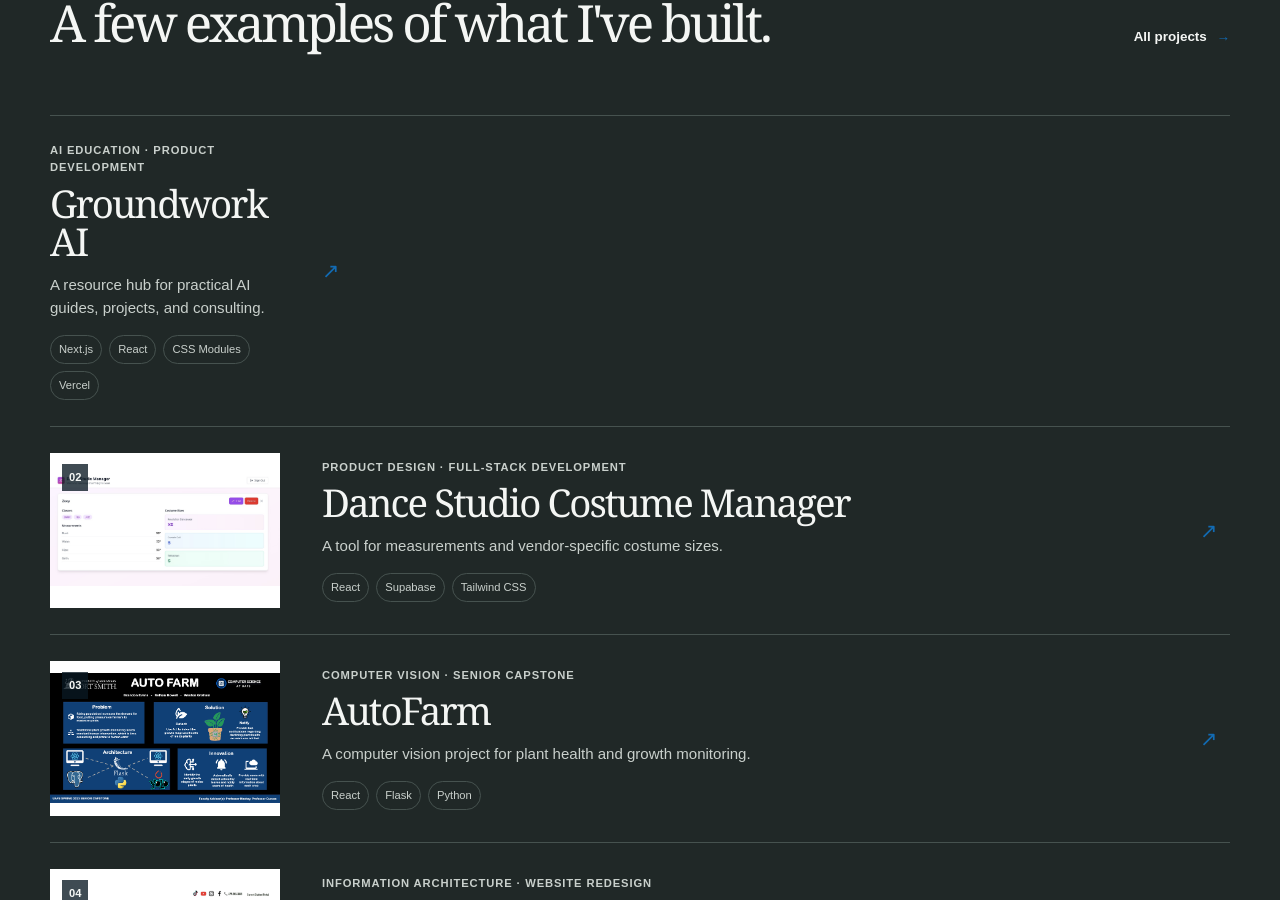
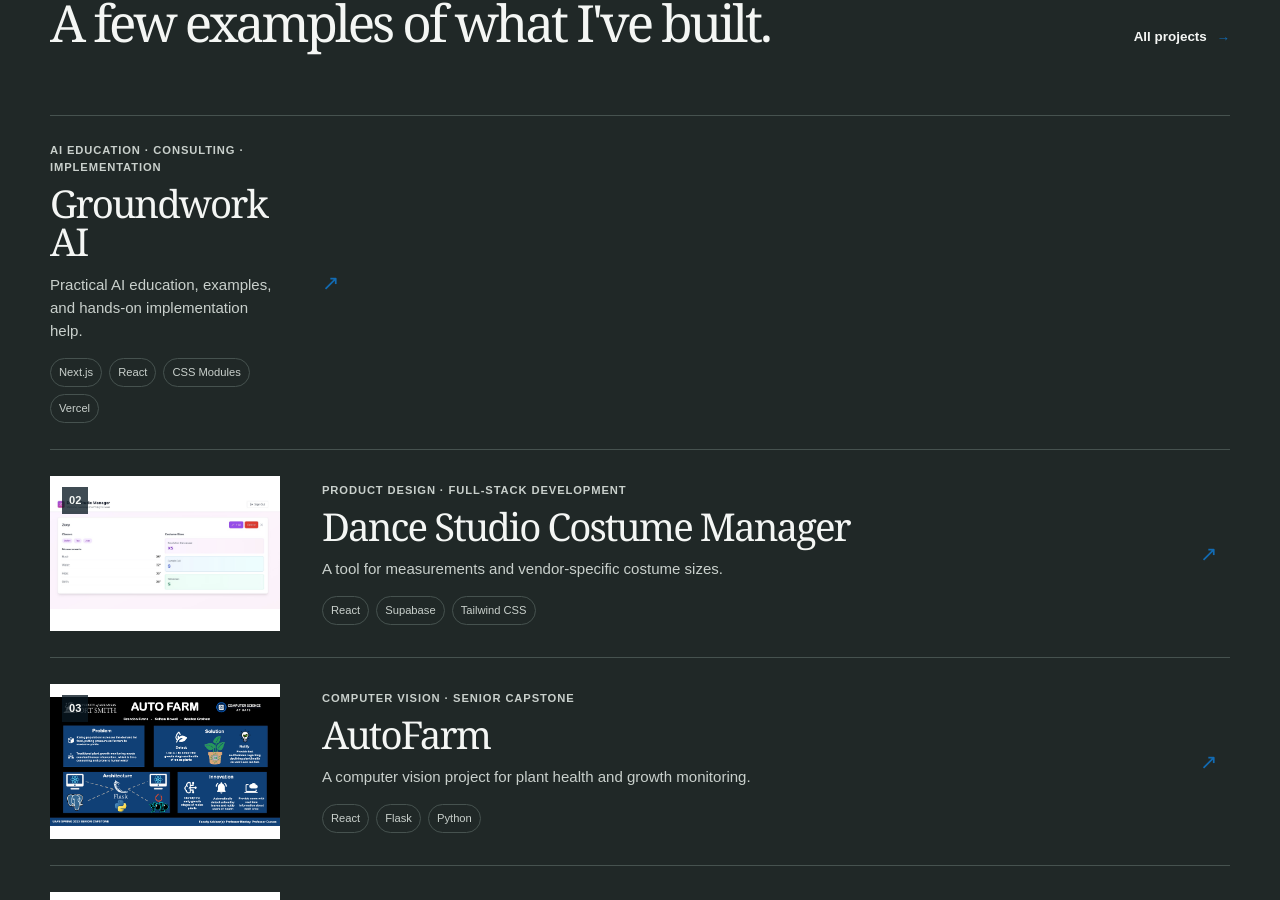
Before and after one commit to westongraham/westongraham.com, a Next.js app: page / in a window 1280 px wide. Shown: the part 3339-4239 px from the top of the page. Built offline with nearby package versions, Linux system fonts and the light colour scheme.

Commit message:
Refine Groundwork AI project positioning

```diff
--- a/src/data/case-studies.ts
+++ b/src/data/case-studies.ts
@@ -38,34 +38,39 @@
   {
     slug: "groundwork-ai",
     title: "Groundwork AI",
-    eyebrow: "AI education · Product development",
+    eyebrow: "AI education · Consulting · Implementation",
     summary:
-      "A practical AI resource hub that helps individuals and small businesses move from curiosity to real-world adoption.",
+      "A practical AI education and consulting platform that helps everyday people and small businesses understand, adopt, and implement AI.",
     cardDescription:
-      "A resource hub for practical AI guides, projects, and consulting.",
-    users: ["Individuals exploring AI", "Small-business teams"],
-    role: "Designed and built the product, content system, and responsive web experience.",
+      "Practical AI education, examples, and hands-on implementation help.",
+    users: [
+      "Everyday people who want to use AI in their daily lives",
+      "Small businesses exploring AI adoption and automation",
+    ],
+    role:
+      "Designed and built the platform, its content system, and the consulting experience.",
     problem:
-      "AI advice is often either too theoretical or too technical for people who want to use it in their day-to-day work. Groundwork AI needed to make practical guidance, reusable prompts, and real project examples easy to discover and understand.",
+      "AI can save time, improve decision-making, and automate repetitive work, but many people struggle to translate its potential into something useful. Existing resources are often too technical, too theoretical, or disconnected from the everyday problems people and small businesses actually face.",
     responsibilities: [
-      "Defined the product structure and content strategy.",
+      "Defined the product strategy for both everyday users and small-business teams.",
+      "Created approachable guides, reusable prompts, and real-world examples of personal and business use cases.",
       "Built reusable project and resource collections with dynamic detail pages.",
-      "Designed a responsive interface for browsing guides, prompts, services, and case studies.",
-      "Deployed and iterated on the product through Vercel.",
+      "Designed a responsive experience for education, consulting, and implementation services.",
+      "Deployed and iterated on the platform through Vercel.",
     ],
     results:
-      "The deployed site brings practical AI resources, project case studies, and consulting information into one clear experience that can grow as new content is published.",
+      "Groundwork AI gives people an approachable starting point for AI adoption—whether they want to learn through practical examples, improve their everyday routines, or get hands-on help implementing AI within their business.",
     technologyStack: ["Next.js", "React", "CSS Modules", "Vercel"],
     decisions: [
       {
-        decision: "Use structured content objects to power resource and project pages.",
+        decision: "Organize the platform around real-life outcomes instead of AI terminology.",
         rationale:
-          "A shared data model keeps new content consistent and makes the site easier to expand without duplicating page layouts.",
+          "People are more likely to understand AI when examples connect directly to problems in their work or daily life.",
       },
       {
-        decision: "Lead with practical outcomes instead of AI terminology.",
+        decision: "Combine self-guided education with consulting and implementation services.",
         rationale:
-          "The intended audience needs to understand what AI can help them accomplish before they need implementation details.",
+          "Some users want resources they can explore independently, while others need personalized guidance or hands-on help putting AI solutions into practice.",
       },
     ],
     testing: [
@@ -73,9 +78,9 @@
       "Validated navigation and dynamic routes for projects, resources, and services.",
     ],
     deployment:
-      "Deployed on Vercel with the Next.js application serving reusable project and resource routes.",
+      "Deployed on Vercel with reusable routes for project examples, educational resources, and consulting services.",
     lessonsLearned:
-      "An AI-focused product earns trust through specificity. Showing practical examples and clearly explaining the problem each tool solves is more useful than relying on broad claims about AI.",
+      "Successful AI adoption starts with the person’s problem—not the technology. Specific, relatable examples make AI easier to understand and give people the confidence to begin using it.",
     repository: {
       label: "Private repository",
       note: "Source code is private, but the deployed product is available to explore.",
```
